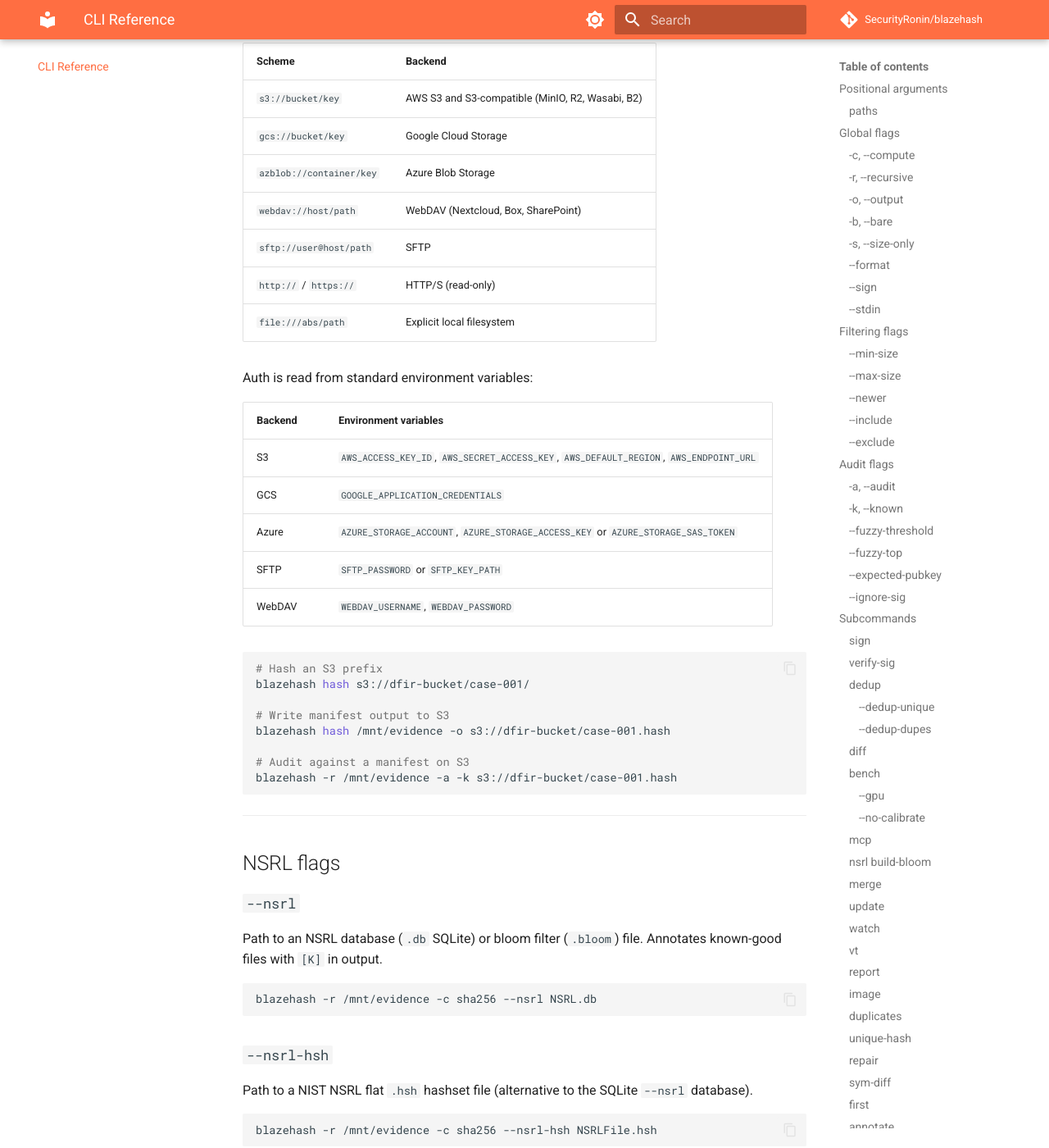
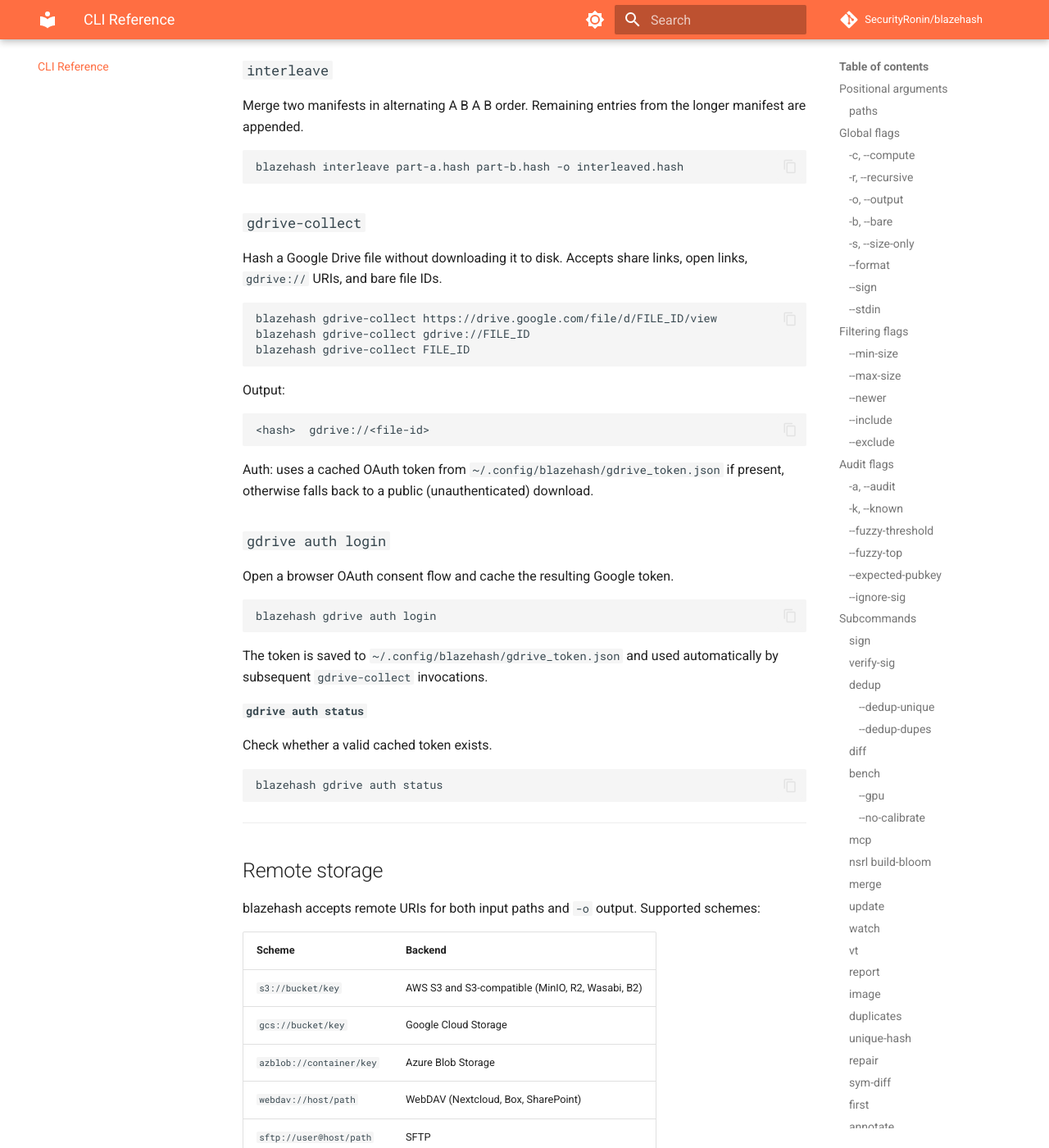
Before and after one commit to SecurityRonin/blazehash, an MkDocs documentation site: the page built from docs/cli-reference.md, in a window 1280 px wide and 1400 px high, scrolled down 9638 px. Shown: the whole window at 82% size. Built offline with MkDocs 1.6.1 and Material for MkDocs 9.7.7, drawn with Linux system fonts in a browser that asks for light colours; comment, search, counter and statistics services are not loaded; some of the changed text lies outside the part shown.

Commit message:
docs: update MkDocs pages for gdrive-collect, YARA threshold, remote output
Co-Authored-By: Claude Sonnet 4.6 <noreply@anthropic.com>

````diff
--- a/docs/cli-reference.md
+++ b/docs/cli-reference.md
@@ -40,10 +40,26 @@ blazehash -r /mnt/evidence
 
 ### `-o`, `--output`
 
-Write output to a file instead of stdout.
+Write output to a file instead of stdout. Accepts local paths and remote storage URIs (requires `--features remote`, on by default).
 
 ```bash
+# Local file
 blazehash -r /mnt/evidence -o manifest.hash
+
+# AWS S3
+blazehash -r /mnt/evidence -o s3://dfir-bucket/case-001.hash
+
+# Google Cloud Storage
+blazehash -r /mnt/evidence -o gcs://dfir-bucket/case-001.hash
+
+# Azure Blob Storage
+blazehash -r /mnt/evidence -o azblob://dfir-container/case-001.hash
+
+# WebDAV (Nextcloud, Box, SharePoint)
+blazehash -r /mnt/evidence -o webdav://files.example.com/dfir/case-001.hash
+
+# HTTP/S PUT endpoint
+blazehash -r /mnt/evidence -o https://ingest.example.com/upload/case-001.hash
 ```
 
 ### `-b`, `--bare`
@@ -440,6 +456,42 @@ Merge two manifests in alternating A B A B order. Remaining entries from the lon
 blazehash interleave part-a.hash part-b.hash -o interleaved.hash
 ```
 
+### `gdrive-collect`
+
+Hash a Google Drive file without downloading it to disk. Accepts share links, open links, `gdrive://` URIs, and bare file IDs.
+
+```bash
+blazehash gdrive-collect https://drive.google.com/file/d/FILE_ID/view
+blazehash gdrive-collect gdrive://FILE_ID
+blazehash gdrive-collect FILE_ID
+```
+
+Output:
+
+```
+<hash>  gdrive://<file-id>
+```
+
+Auth: uses a cached OAuth token from `~/.config/blazehash/gdrive_token.json` if present, otherwise falls back to a public (unauthenticated) download.
+
+### `gdrive auth login`
+
+Open a browser OAuth consent flow and cache the resulting Google token.
+
+```bash
+blazehash gdrive auth login
+```
+
+The token is saved to `~/.config/blazehash/gdrive_token.json` and used automatically by subsequent `gdrive-collect` invocations.
+
+#### `gdrive auth status`
+
+Check whether a valid cached token exists.
+
+```bash
+blazehash gdrive auth status
+```
+
 ---
 
 ## Remote storage
@@ -528,6 +580,14 @@ Run YARA rule matching during the directory walk. Requires `--features yara`.
 blazehash -r /mnt/evidence --yara rules.yar
 ```
 
+### `--yara-max-size`
+
+Maximum file size (in MiB) for YARA scanning. Default: `256`. Files larger than this threshold are still hashed but the YARA scan is skipped and a warning is written to stderr.
+
+```bash
+blazehash -r /mnt/evidence --yara rules.yar --yara-max-size 512
+```
+
 ### `--no-cache`
 
 Bypass the OS page cache. Reads directly from disk using platform-specific direct I/O (`F_NOCACHE` on macOS, `O_DIRECT` on Linux, `FILE_FLAG_NO_BUFFERING` on Windows).
````
Also changed, not shown: docs/acquire.md (+48 -0 lines), docs/getting-started.md (+1 -1 lines), docs/hunt.md (+22 -0 lines), docs/index.md (+2 -1 lines).
